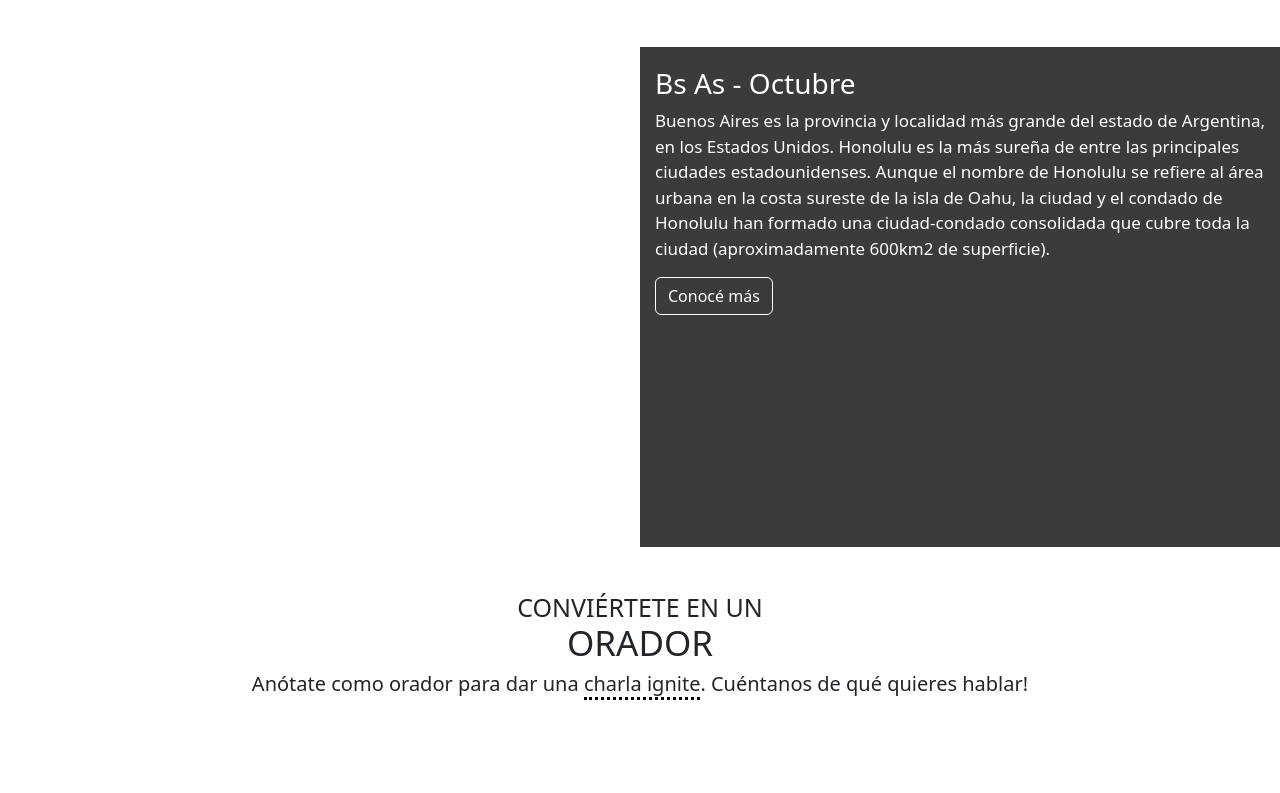
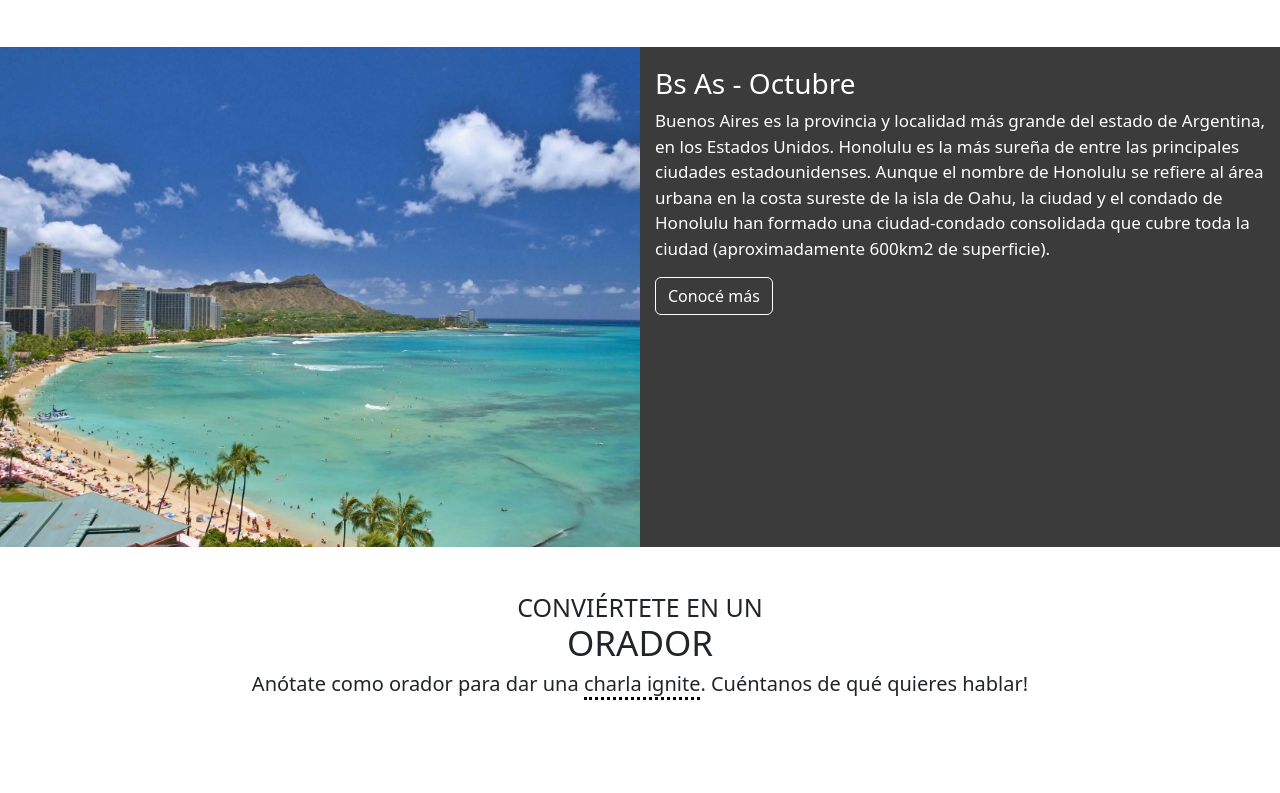
Before and after one commit to belengarbellano/tpIntegrador, a plain HTML site: page index.html in a window 1280 px wide. Shown: the part 1634-2427 px from the top of the page. Drawn offline with nearby package versions, Linux system fonts and the light colour scheme; the site is published under a folder, as on GitHub Pages, so addresses that start at the root find nothing.

Commit message:
corrigiendo estilos

```diff
--- a/estilos.css
+++ b/estilos.css
@@ -191,7 +191,7 @@ body {
 }
 
 #lugar-fecha .left {
-    background: url(/img/honolulu.jpg);
+    background: url(./img/honolulu.jpg);
     background-size: cover;
     background-position: center;
     width: 50%;
```
